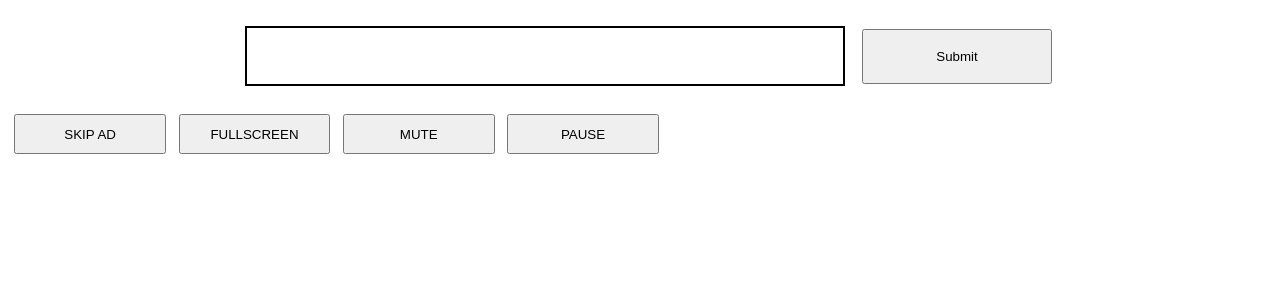
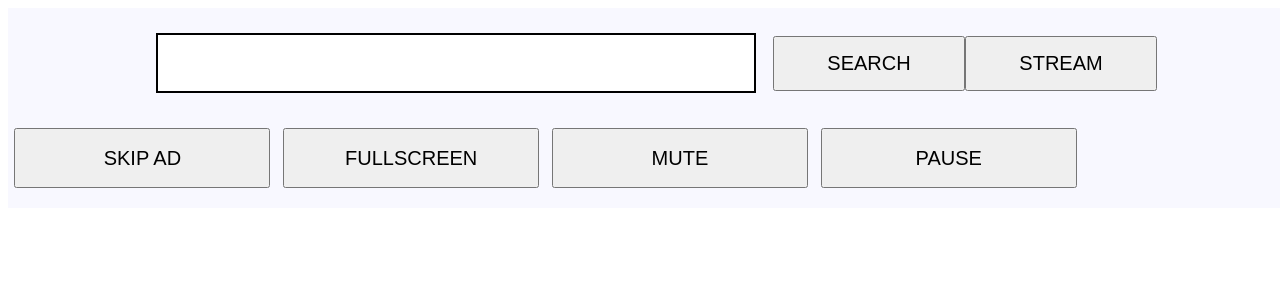
Before and after one commit to noumanz/_Random-Django, a Django app: template templates/nav_bar.html in a window 1280 px wide. Shown: the top 300 px of the page. Run offline with Django 3.2, Linux system fonts and the light colour scheme; the template is opened without the code that fills it, so the values that code supplies are empty.

Commit message:
Adding Stream Button, UI improvements

```diff
--- a/stream/utils.py
+++ b/stream/utils.py
@@ -31,7 +31,7 @@ def fix_and_beautify_youtube(search_page):
     searches = re.sub('<li', '<li style="list-style-type: none;"', searches)
     searches = re.sub('class="yt-lockup-content"','class="yt-lockup-content" style="width: 60%"', searches)
     print(searches)
-    searches = get_nav_bar() + searches
+    searches = '<body style="margin:0">' + get_nav_bar() + searches + '</body>'
     return searches
 
 
--- a/templates/nav_bar.html
+++ b/templates/nav_bar.html
@@ -1,27 +1,27 @@
-<div style="width:100%;height: 160px;margin-bottom: 15px;">
-    <form action="" style="display: flex;justify-content: center;align-items: center; height: 60%; margin: 0px">
+<div style="width:100%;height: 200px;margin-bottom: 15px; position: fixed; background: ghostwhite">
+    <form action="" style="display: flex;justify-content: center;align-items: center; height: 55%; margin: 0px">
         <input type="text" name="query" style="width: 600px; height:60px; font-size:30px; border:solid 2px;margin: 5px 17px;">
-        <input type="submit" style="height: 55px; width: 15%;">
+        <input type="submit" value="SEARCH" name="action" style="height: 55px; width: 15%; font-size: 20px">
+        <input type="submit" value="STREAM" name="action" style="height: 55px; width: 15%; font-size: 20px">
     </form>
 
-    <div style="display: flex; margin-top: 10px; height: 25%">
-        <form action="skip" style="margin: 0px 0.5%; width: 12%">
-            <input type="submit" value="SKIP AD" style="height: 100%; width: 100%">
+    <div style="display: flex; margin-top: 10px; height: 30%">
+        <form action="skip" style="margin: 0px 0.5%; width: 20%">
+            <input type="submit" value="SKIP AD" style="height: 100%; width: 100%; font-size: 20px">
         </form>
 
-        <form action="fullscreen" style="margin: 0px 0.5%; width: 12%">
-            <input type="submit" value="FULLSCREEN" style="height: 100%; width: 100%">
+        <form action="fullscreen" style="margin: 0px 0.5%; width: 20%">
+            <input type="submit" value="FULLSCREEN" style="height: 100%; width: 100%; font-size: 20px">
         </form>
 
-        <form action="mute" style="margin: 0px 0.5%; width: 12%">
-            <input type="submit" value="MUTE" style="height: 100%; width: 100%">
+        <form action="mute" style="margin: 0px 0.5%; width: 20%">
+            <input type="submit" value="MUTE" style="height: 100%; width: 100%; font-size: 20px">
         </form>
 
-        <form action="pause" style="margin: 0px 0.5%; width: 12%">
-            <input type="submit" value="PAUSE" style="height: 100%; width: 100%">
+        <form action="pause" style="margin: 0px 0.5%; width: 20%">
+            <input type="submit" value="PAUSE" style="height: 100%; width: 100%; font-size: 20px">
         </form>
 
     </div>
-
-
 </div>
+<div style="padding-top: 220px"></div>
--- a/templates/show.html
+++ b/templates/show.html
@@ -10,7 +10,7 @@
     <form action="{% url 'search' %}" style="text-align: center; margin-top: 80px;">
         <input type="text" name="query" style="width: 500px; height:100px; font-size:40px; border:solid 1px;">
         <br>
-        <input type="submit" style="height: 60px; margin-top: 20px; width: 150px;">
+        <input type="submit" name="action" value="SEARCH" style="height: 60px; margin-top: 20px; width: 150px;">
     </form>
 </body>
 
```
Also changed, not shown: stream/views.py (+9 -6 lines).
